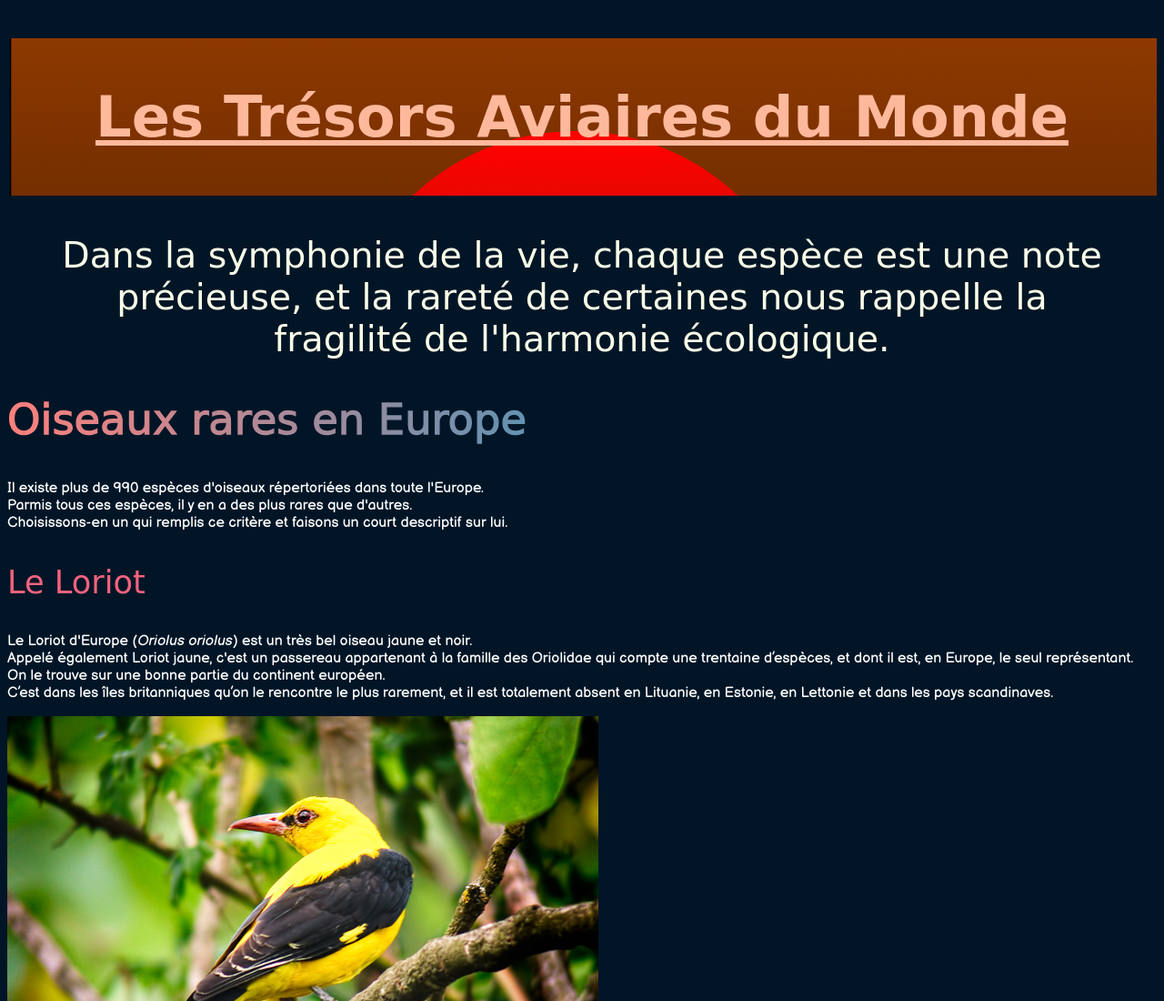
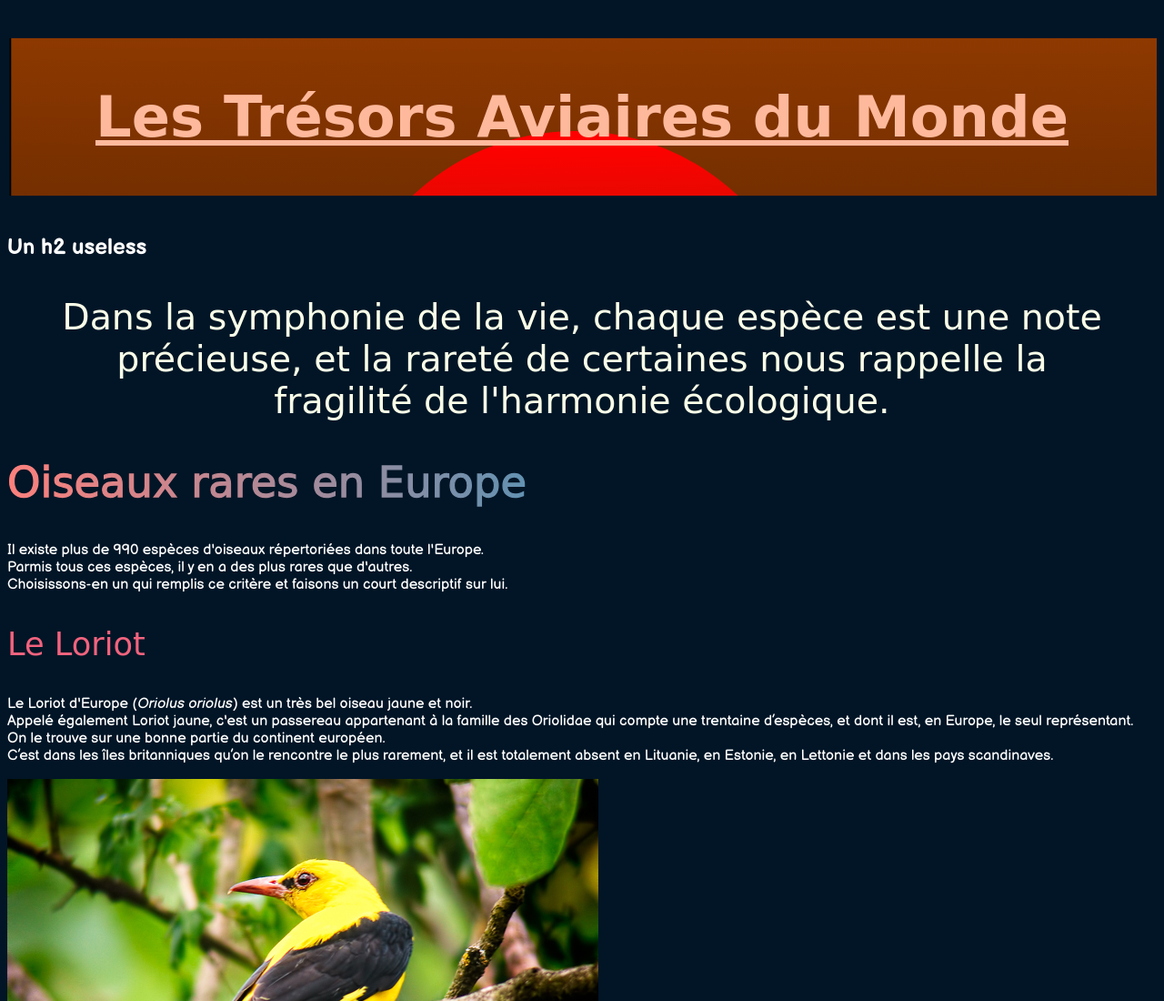
Before and after one commit to AzzedineDev-X/oiseaux-rares, a plain HTML site: page index.html in a window 1280 px wide. Shown: the top 1100 px of the page at 91% size. Drawn offline with Linux system fonts and the light colour scheme; a web font is replaced by a local one.

Commit message:
ajout de mon h2

```diff
--- a/index.html
+++ b/index.html
@@ -13,7 +13,7 @@
 
   <body>
     <h1 class="titre-h1">Les Trésors Aviaires du Monde</h1>
-
+    <h2>Un h2 useless</h2>
     <div class="plume-philosophie">
       <blockquote>
         Dans la symphonie de la vie, chaque espèce est une note précieuse, et la
```
